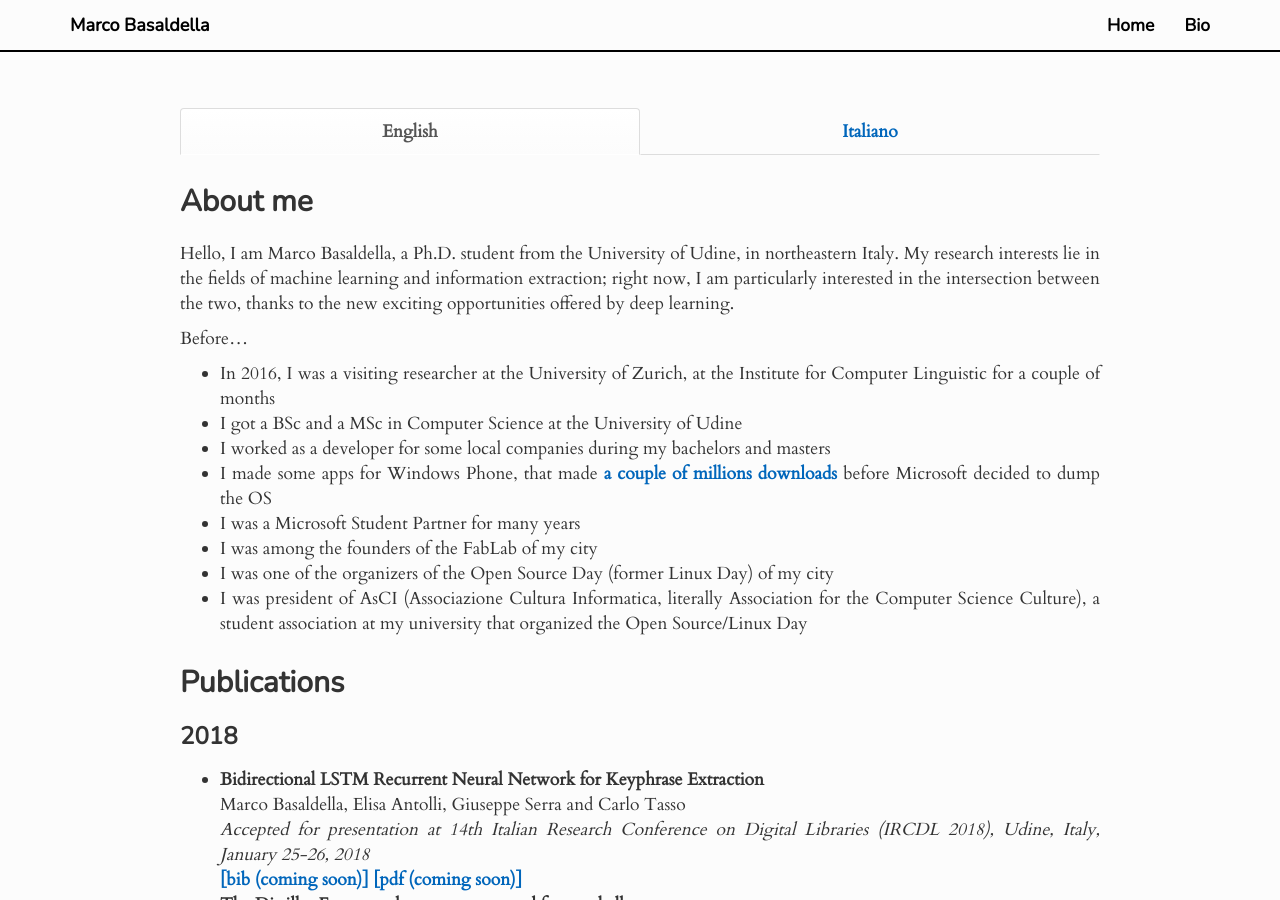
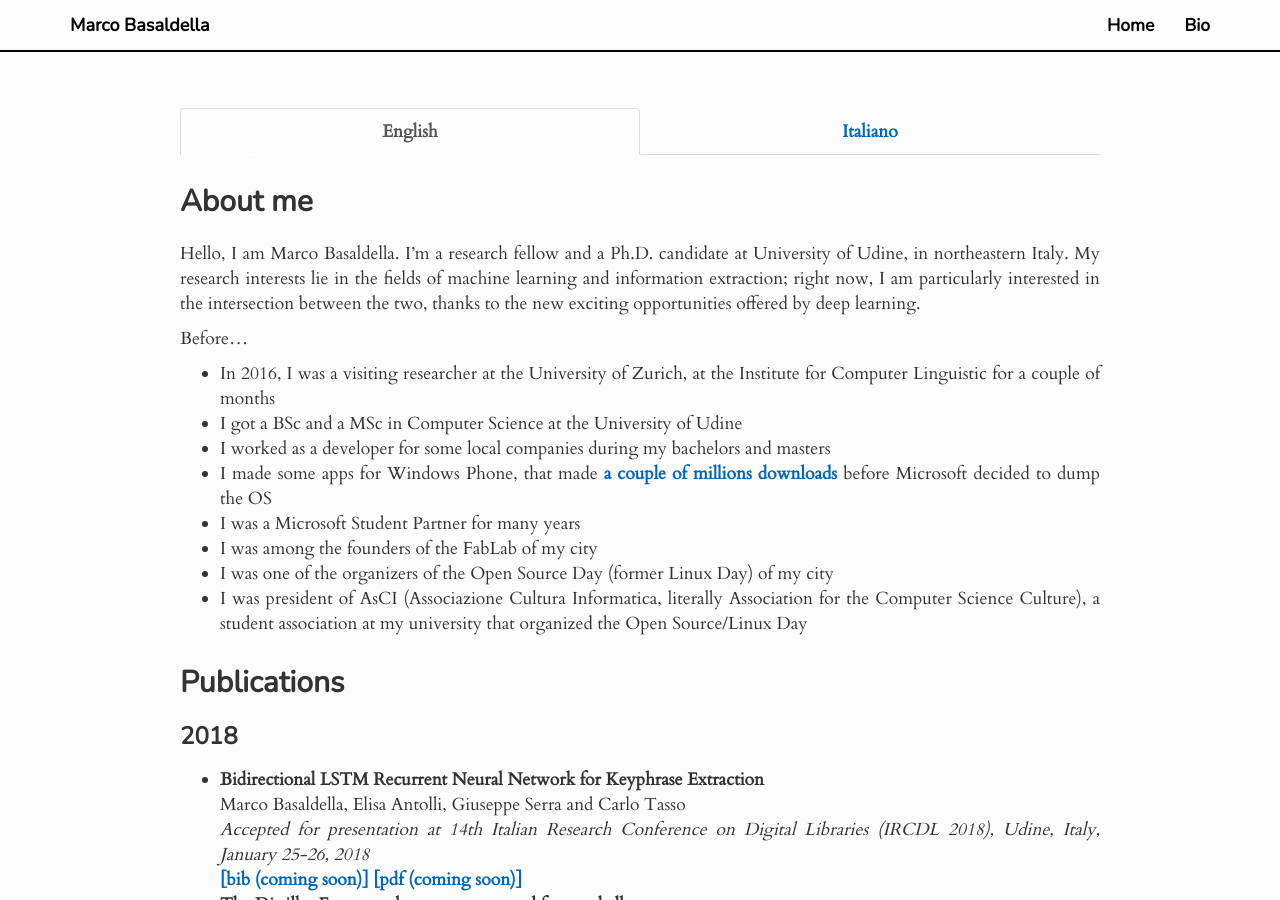
Before and after one commit to basaldella/basaldella.github.io, a Jekyll site: the page built from bio.md, in a window 1280 px wide and 900 px high. Built offline with Jekyll 4.4.1, drawn with Linux system fonts in a browser that asks for light colours; nearby versions of some CDN libraries.

Commit message:
Added new position

```diff
--- a/bio.md
+++ b/bio.md
@@ -14,7 +14,7 @@ permalink: bio.html
 <div role="tabpanel" class="tab-pane active" id="english" markdown="1">
 ## About me
 
-Hello, I am Marco Basaldella, a Ph.D. student from the University of Udine, in northeastern Italy. My research interests lie in the fields of machine learning and information extraction; right now, I am particularly interested in the intersection between the two, thanks to the new exciting opportunities offered by deep learning.
+Hello, I am Marco Basaldella. I'm a research fellow and a Ph.D. candidate at University of Udine, in northeastern Italy. My research interests lie in the fields of machine learning and information extraction; right now, I am particularly interested in the intersection between the two, thanks to the new exciting opportunities offered by deep learning.
 
 Before...
 
```
Also changed, not shown: other parts of bio.md (+1 -1 lines).
